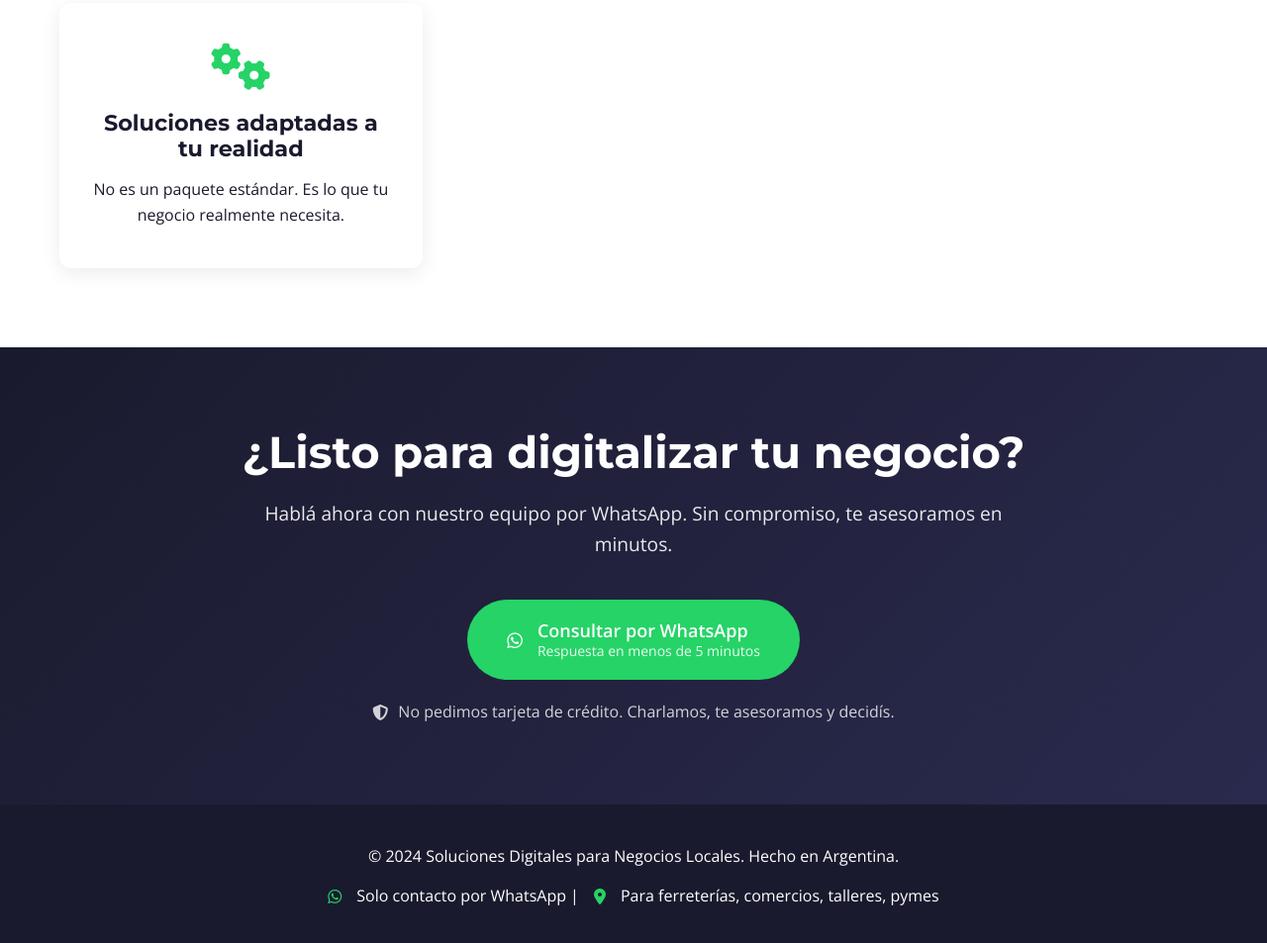
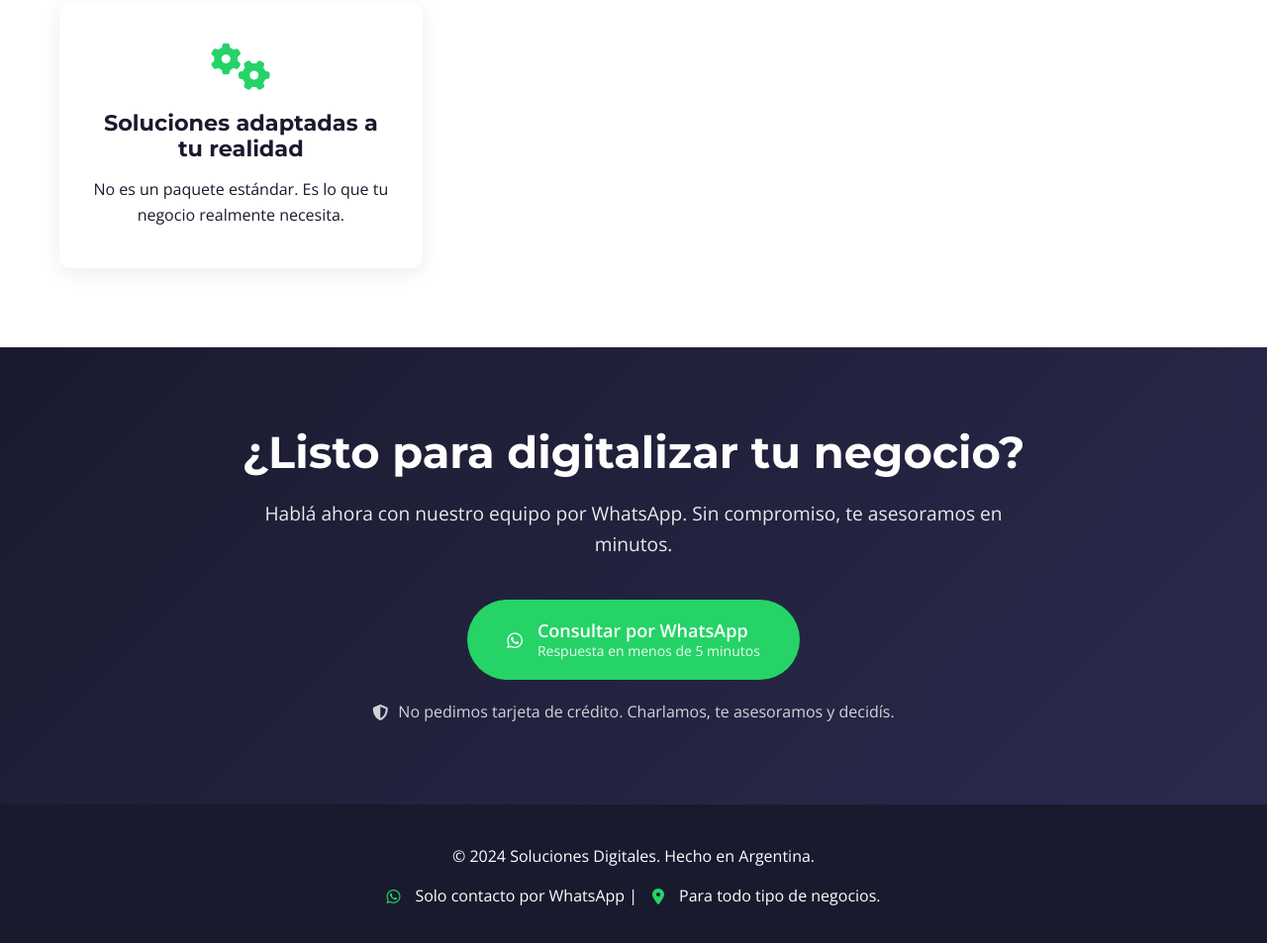
Before and after one commit to ludmilasolutions/digitalpro, a website: page public/index.html in a window 1280 px wide. Shown: the part 3817-4770 px from the top of the page at 99% size. Drawn offline with nearby package versions, Linux system fonts and the light colour scheme.

Commit message:
Update index.html

```diff
--- a/public/index.html
+++ b/public/index.html
@@ -348,10 +348,10 @@
 
     <footer>
         <div class="container">
-            <p>© 2024 Soluciones Digitales para Negocios Locales. Hecho en Argentina.</p>
+            <p>© 2024 Soluciones Digitales. Hecho en Argentina.</p>
             <p class="footer-contact">
                 <i class="fab fa-whatsapp"></i> Solo contacto por WhatsApp |
-                <i class="fas fa-map-marker-alt"></i> Para ferreterías, comercios, talleres, pymes
+                <i class="fas fa-map-marker-alt"></i> Para todo tipo de negocios.
             </p>
         </div>
     </footer>
```
